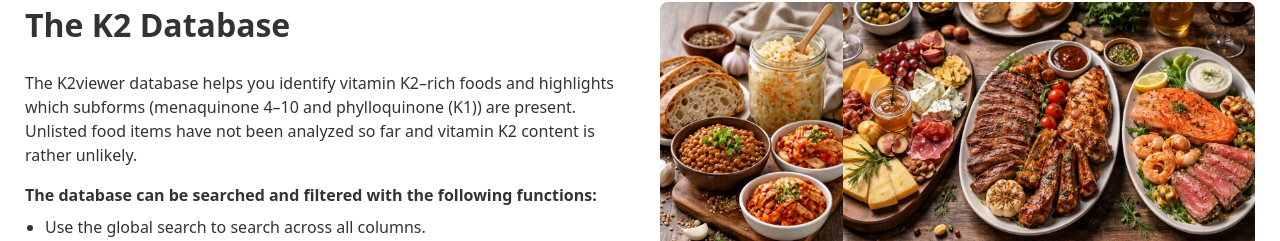
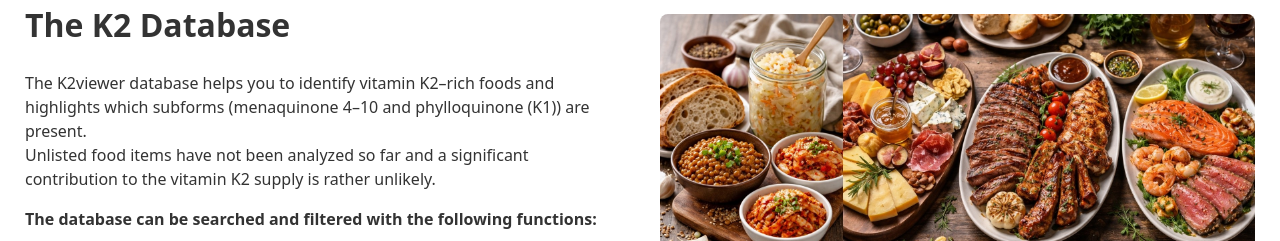
Before and after one commit to k2viewer/K2-Database, a Next.js app: page / in a window 1280 px wide. Shown: the part 293-534 px from the top of the page. Built offline with nearby package versions, Linux system fonts and the light colour scheme; no server answers; the database is empty.

Commit message:
Update page.tsx

```diff
--- a/app/page.tsx
+++ b/app/page.tsx
@@ -75,9 +75,9 @@ export default async function K2DatabasePage() {
         <div className="header-text">
           <h1>The K2 Database</h1>
           <p>
-            The K2viewer database helps you identify vitamin K2–rich foods and highlights which subforms
+            The K2viewer database helps you to identify vitamin K2–rich foods and highlights which subforms
             (menaquinone 4–10 and phylloquinone (K1)) are present.<br />
-            Unlisted food items have not been analyzed so far and vitamin K2 content is rather unlikely.
+            Unlisted food items have not been analyzed so far and a significant contribution to the vitamin K2 supply is rather unlikely.
           </p>
 
           <div style={{ marginBottom: '18px' }}>
```
